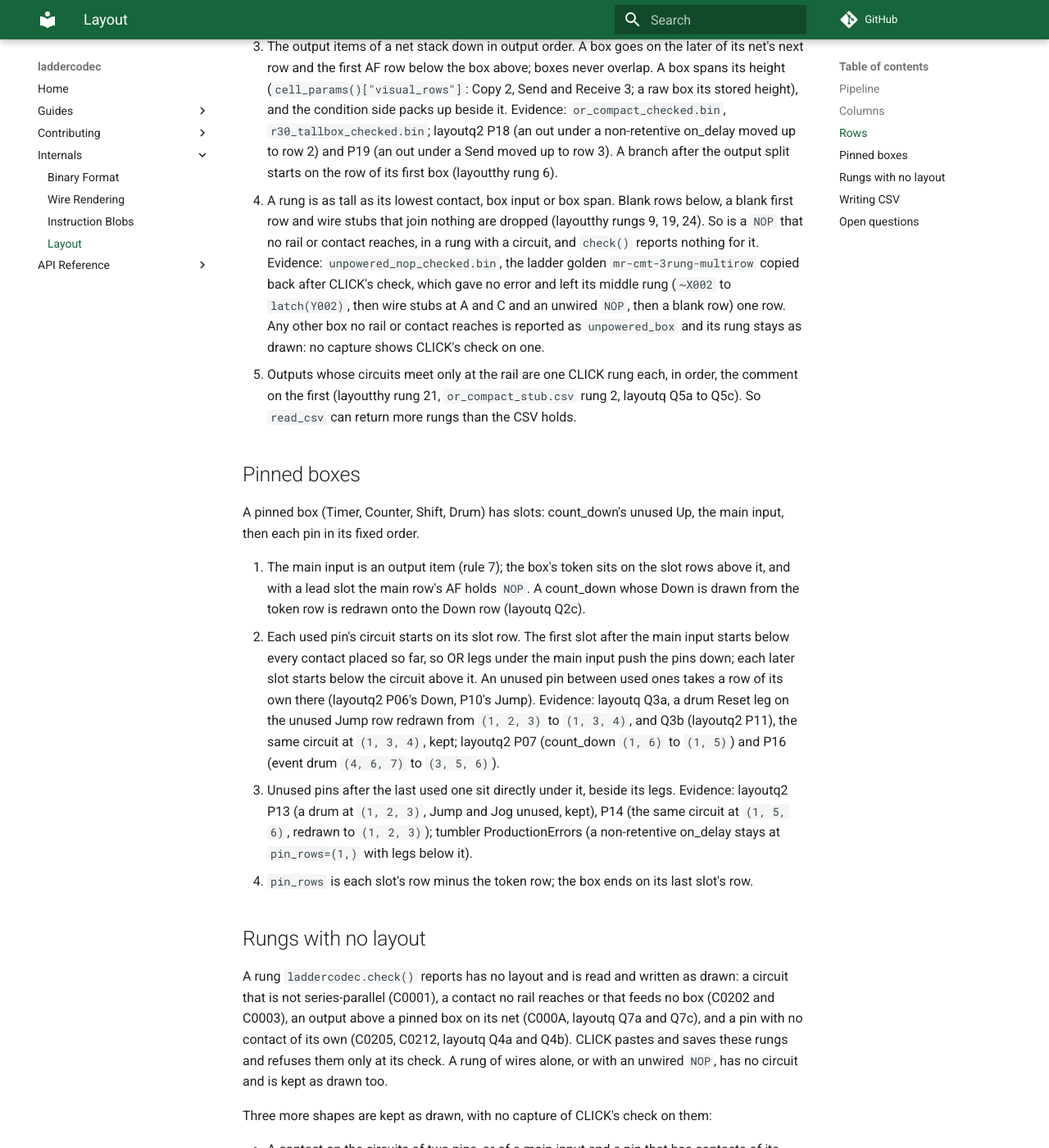
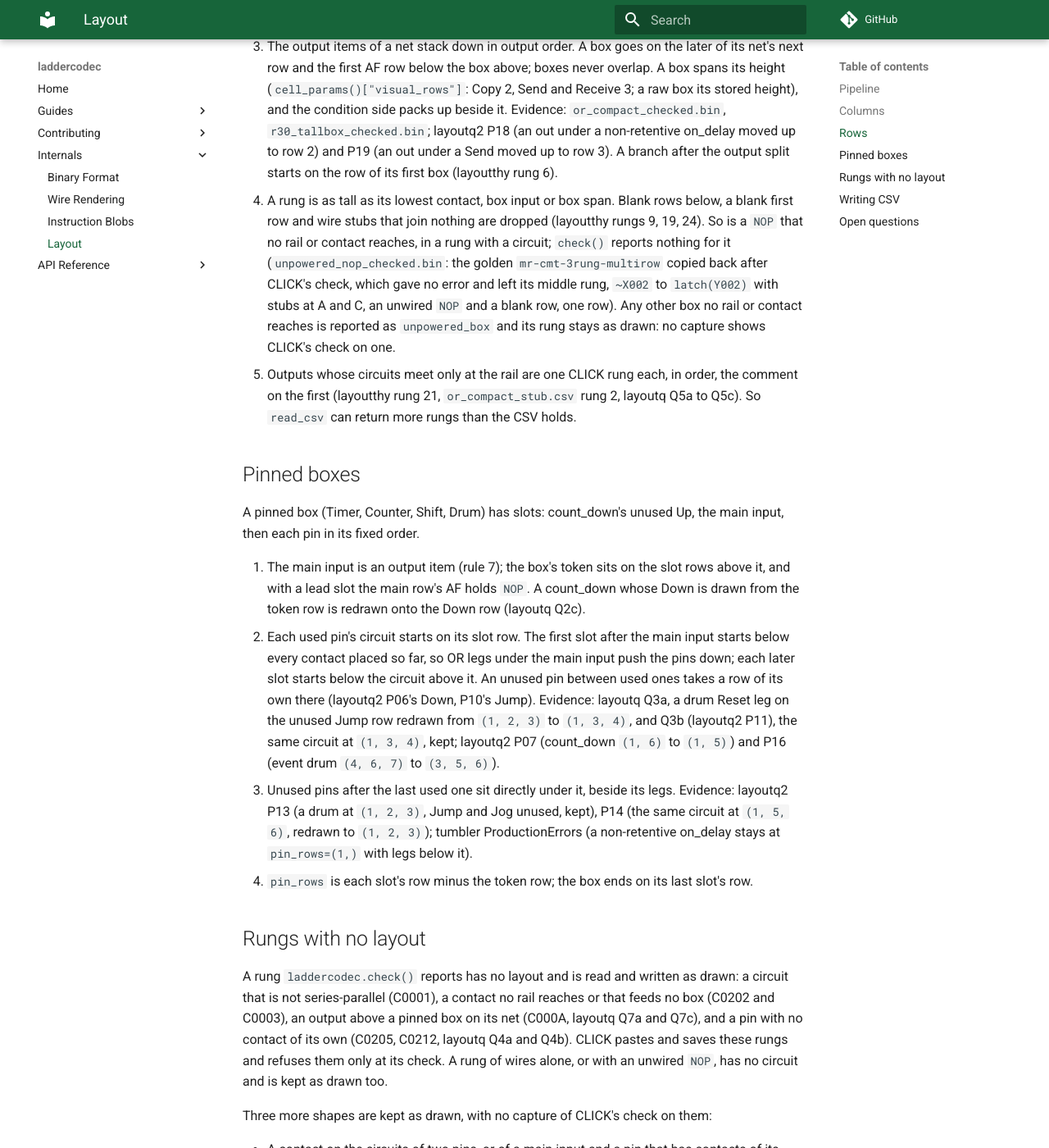
Before and after one commit to ssweber/laddercodec, an MkDocs documentation site: the page built from docs/internals/layout.md, in a window 1280 px wide and 1400 px high, scrolled down 1456 px. Shown: the whole window at 82% size. Built offline with MkDocs 1.6.1 and Material for MkDocs 9.7.7, drawn with Linux system fonts in a browser that asks for light colours; comment, search, counter and statistics services are not loaded; some of the changed text lies outside the part shown.

Commit message:
docs(layout): scope the NOP split rule to a reached NOP; pin the drop before a split
Co-Authored-By: Claude Opus 5.5 <noreply@anthropic.com>

Claude-Session: https://claude.ai/code/session_01QnFxutaFyJKgcijzqdEwer

```diff
--- a/docs/internals/layout.md
+++ b/docs/internals/layout.md
@@ -60,11 +60,10 @@ CSV rows ──read──> literal grid ──nets──> network ──reduce
    starts on the row of its first box (layoutthy rung 6).
 8. A rung is as tall as its lowest contact, box input or box span. Blank rows below, a blank
    first row and wire stubs that join nothing are dropped (layoutthy rungs 9, 19, 24).
-   So is a `NOP` that no rail or contact reaches, in a rung with a circuit, and `check()`
-   reports nothing for it. Evidence: `unpowered_nop_checked.bin`, the ladder golden
-   `mr-cmt-3rung-multirow` copied back after CLICK's check, which gave no error and left its
-   middle rung (`~X002` to `latch(Y002)`, then wire stubs at A and C and an unwired `NOP`, then
-   a blank row) one row. Any other box no rail or contact reaches is reported as
+   So is a `NOP` that no rail or contact reaches, in a rung with a circuit; `check()` reports
+   nothing for it (`unpowered_nop_checked.bin`: the golden `mr-cmt-3rung-multirow` copied
+   back after CLICK's check, which gave no error and left its middle rung, `~X002` to
+   `latch(Y002)` with stubs at A and C, an unwired `NOP` and a blank row, one row). Any other box no rail or contact reaches is reported as
    `unpowered_box` and its rung stays as drawn: no capture shows CLICK's check on one.
 9. Outputs whose circuits meet only at the rail are one CLICK rung each, in order, the comment
    on the first (layoutthy rung 21, `or_compact_stub.csv` rung 2, layoutq Q5a to Q5c). So
@@ -129,4 +129,7 @@ For the next capture round:
   behind a contact of its own. `check()` does not report it, and `read_csv` lays it out.
 - A `NOP` on a net of its own beside a coil (`C1 -> out(Y1)`, `- -> NOP`): whether CLICK
   splits it into a rung of its own. Kept as drawn until a capture shows it.
+- A rung with a `NOP` no rail or contact reaches and outputs that meet only at the rail
+  (`C1 -> out(Y1)`, an unwired `NOP` row, `C2 -> out(Y2)`): `read_csv` drops the `NOP`, then
+  splits the rung in two. No capture shows CLICK's check doing both on one rung.
 - A contact two pins share: CLICK's code for it, if it refuses it.
```
Also changed, not shown: other parts of docs/internals/layout.md (+2 -1 lines), docs/guides/decoding.md (+2 -2 lines), 2 other files.
